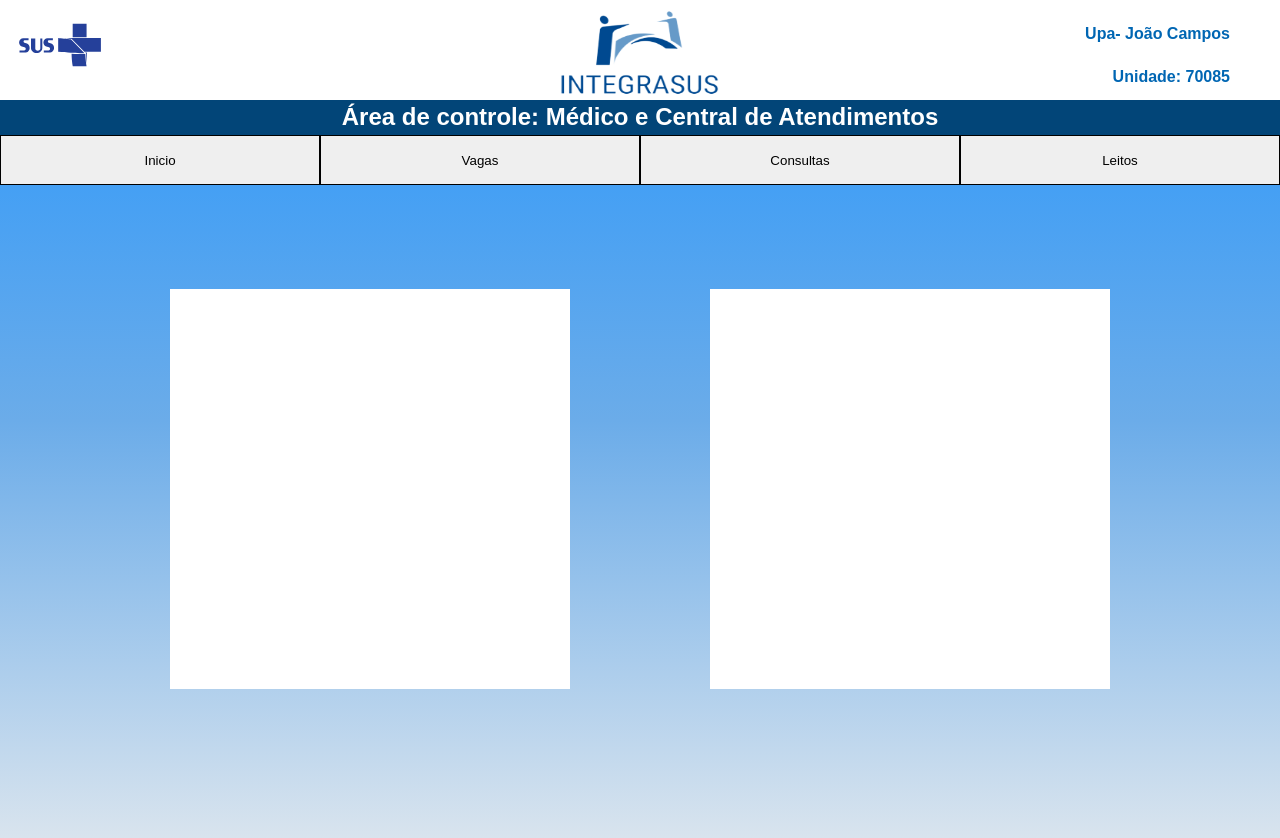
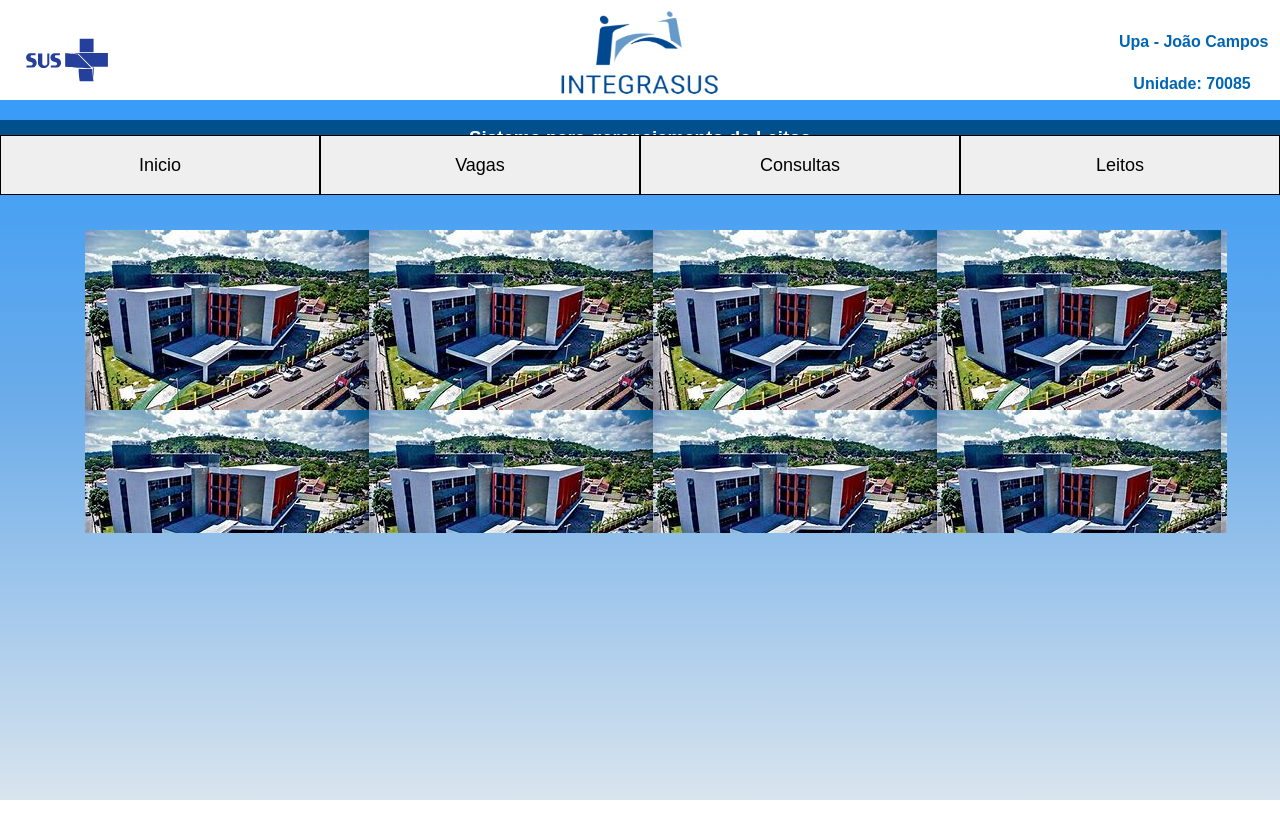
Before and after one commit to HyagoBrito/Integrasus, a plain HTML site: page Integrasus - 1/index.html in a window 1280 px wide. After the commit the page ends 800 px from the top, so only its background shows below. Drawn offline with Linux system fonts and the light colour scheme.

Commit message:
Add files via upload

```diff
--- a/Integrasus - 1/index.html
+++ b/Integrasus - 1/index.html
@@ -11,24 +11,23 @@
 </head>
 
 <body class="fundodosite">
-
-
-
 <header class="retanguloazul">
-<h4 class="containerunidade">Upa- João Campos</h4>
-<h4 class="containerunidade">Unidade: 70085</h4>
-    <div class="containertitulo">
+    <div class="container">
     <img src="image-removebg-preview.png" width="180" height="102.03" class="logotitulo">
     <img src="sus-logo.svg" width="120" height="120" class="logosus">
+    <h4 class="joaocampos">Upa - João Campos</h4>
+    <h4 class="unidade">Unidade: 70085</h4>
 </div>
-</header>
+
 
 <header class="retangulomeio">
 
-<h2 class="textomeio">Área de controle: Médico e Central de Atendimentos</h2>
+<h3>Sistema para gerenciamento de Leitos</h3>
 
 </header>
 
+
+</header>
 
 <header class="retangulofino">
 
@@ -36,15 +35,15 @@
 <button id="Botão Vagas"class="espacobotao">Vagas</button>
 <button id="Botão Consultas"class="espacobotao">Consultas</button>
 <button id="Botão Leitos" class="espacobotao">Leitos</button>
+
 </header>
 
-<div class="containerquadrado">
+<header class="carossel">
 
-<div class="quadrado"></div>
 
-<div class="quadrado"></div>
 
-</div>
+</header>
+
 
 
 </body>
--- a/Integrasus - 1/style.css
+++ b/Integrasus - 1/style.css
@@ -1,6 +1,6 @@
 
 
-.containertitulo
+.container
 {
 
 display: flex;
@@ -8,8 +8,8 @@ justify-content: top;
 align-items: center;
 height: 15vh;
 
+
 }
-
 
 .logotitulo
 {
@@ -21,15 +21,16 @@ height: 15vh;
 
 .logosus
 {
+padding: 5px;
+margin: 2px;
 
-position: absolute;
-top: -15px;
+
+
 }
 
 .retanguloazul
 {
-padding: 0px;
-margin-top: 0px;
+margin-top: 0;
 background-color: white;
 width: 100%;
 height: 100px;
@@ -37,7 +38,7 @@ height: 100px;
 
 .fundodosite
 {
-    height: 105vh;
+    height: 100vh;
     margin: 0px;
 background: linear-gradient(to bottom, #2696FD,#6bace9,#d9e4ee);
 }
@@ -60,25 +61,17 @@ background-color:rgba (0, 0, 0, 2);
 .retangulomeio
 {
 
-background-color: #024578;
-text-align: center;
+display: flex;
+justify-content: center;
+align-items: center;
 width: 100%;
-height: 35px;
-}
-
-.textomeio
-{
-
-    padding-top: 3px;
-    margin: 0px;
-    font-family: Arial, Helvetica, sans-serif;
+height: 36px;
+background-color: #01508D;
+font-family: Arial, Helvetica, sans-serif;
 color: white;
-
-
+margin: 0px;
 
 }
-
-
 
 .retangulofino
 {
@@ -87,61 +80,70 @@ justify-content: left;
 align-items: center;
 background-color: white;
 width: 100%;
-height: 50px;
+height: 60px;
 margin: 4px;
 margin-left: 0px;
-margin-top: 0px;
-
+margin-top: 35px;
 }
 
 .espacobotao
 
 {
+margin-top: 0px;
+height: 100%;
+width: 25%;
 border-style: groove;
+border-color: black;
 border-width: 0.5px;
-width: 100%;
-height: 100%;
-margin: 0px;
 transition: 0.5 ease;
+font-family: Arial, Helvetica, sans-serif;
+font-size: 18px;
 }
 
 .espacobotao:hover
 {
 
-background-color: blue;
-color: white;
+background-color: #C1DAF6;
+color: rgb(0, 0, 0);
 transform: scale(1.1);
 }
 
+.unidade
+{
+
+position: relative;
+text-align: left;
+left: 850px;
+height: 0.5px;
+padding-top: 10px;
+margin-bottom: 0px;
+padding-bottom: 0px;
+font-family: Arial, Helvetica, sans-serif;
+font-weight: bold;
+color: #0066B3;
+}
+
+.joaocampos
+{
+
+position: relative;
+text-align: left;
+left: 985px;
+height: 45px;
+padding-bottom: 10px;
+font-family: Arial, Helvetica, sans-serif;
+font-weight: bold;
+color: #0066B3;
+}
+
+.carossel
+{
 
 
-.containerquadrado
-{
-
-display: flex;
-justify-content: center;
-align-items: center;
-height: 75vh;
+width: 1142px;
+height: 303px;
+margin-top: 35px;
+margin-left: 85px;
+background-image: url(Hospital.jfif);
+background-size: auto;
 }
-
-.quadrado
-{
-
-width: 400px;
-height: 400px;
-background-color: white;
-margin: 70px;
-stroke: black 2px;
-}
-
-.containerunidade
-{
-position: relative;
-top: 25px;
-right: 50px;
-text-align: right;
-margin: 0px;
-padding-bottom: 25px;
-color: #0066B3;
-font-family: Arial, Helvetica, sans-serif;
-}
```
Also changed, not shown: Integrasus - 1/Hospital.jfif (added), Integrasus - 1/hospital2.jfif (added), Integrasus - 1/hospital3.jfif (added).
